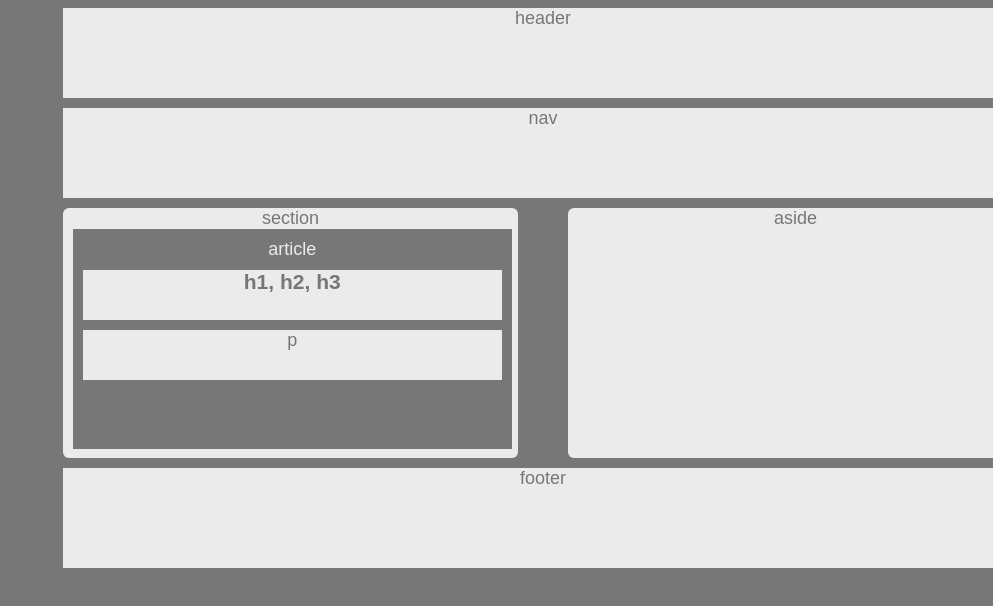
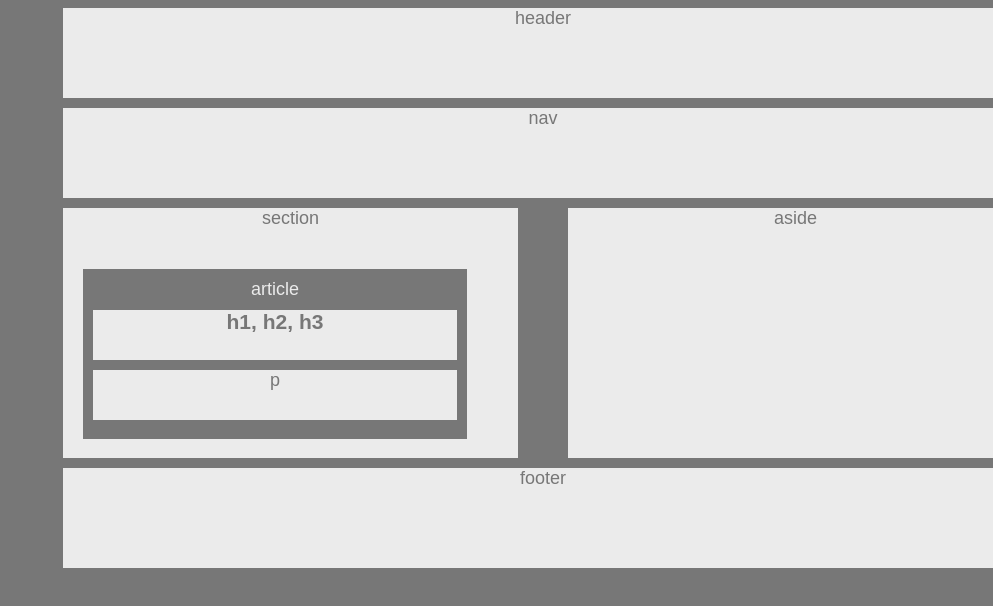
Before and after one commit to kanwarb/HW-Wireframe, a plain HTML site: page index.html in a window 1280 px wide. Shown: the top 606 px of the page, without its empty margins (287-1280 px from the left). Drawn offline with Linux system fonts and the light colour scheme.

Commit message:
updated the Readme

```diff
--- /dev/null
+++ b/reset.css
@@ -0,0 +1,48 @@
+/* http://meyerweb.com/eric/tools/css/reset/
+   v2.0 | 20110126
+   License: none (public domain)
+*/
+
+html, body, div, span, applet, object, iframe,
+h1, h2, h3, h4, h5, h6, p, blockquote, pre,
+a, abbr, acronym, address, big, cite, code,
+del, dfn, em, img, ins, kbd, q, s, samp,
+small, strike, strong, sub, sup, tt, var,
+b, u, i, center,
+dl, dt, dd, ol, ul, li,
+fieldset, form, label, legend,
+table, caption, tbody, tfoot, thead, tr, th, td,
+article, aside, canvas, details, embed,
+figure, figcaption, footer, header, hgroup,
+menu, nav, output, ruby, section, summary,
+time, mark, audio, video {
+	margin: 0;
+	padding: 0;
+	border: 0;
+	font-size: 100%;
+	font: inherit;
+	vertical-align: baseline;
+}
+/* HTML5 display-role reset for older browsers */
+article, aside, details, figcaption, figure,
+footer, header, hgroup, menu, nav, section {
+	display: block;
+}
+body {
+	line-height: 1;
+}
+ol, ul {
+	list-style: none;
+}
+blockquote, q {
+	quotes: none;
+}
+blockquote:before, blockquote:after,
+q:before, q:after {
+	content: '';
+	content: none;
+}
+table {
+	border-collapse: collapse;
+	border-spacing: 0;
+}
--- a/style.css
+++ b/style.css
@@ -29,9 +29,11 @@ article {
     color: #ebebeb;
     background: #777;
     padding: 10px;
-    width: 92%;
-    height: 80%;
-    margin-left: 10px
+    width: 80%;
+    height: 60%;
+    margin-top: 40px;
+    margin-left: 20px;
+
 }
 
 h1,
@@ -46,7 +48,6 @@ p {
     }
 
 section {
-    border-radius: 6px;
     float: left;
     background: #ebebeb;
     width: 455px;
@@ -60,7 +61,7 @@ section {
     float: right;
     background: #ebebeb;
     margin-bottom: 10px;
-    overflow-x: visible;
+    margin-left: 10px;
 
    }
 
```
Also changed, not shown: 1 other file.
